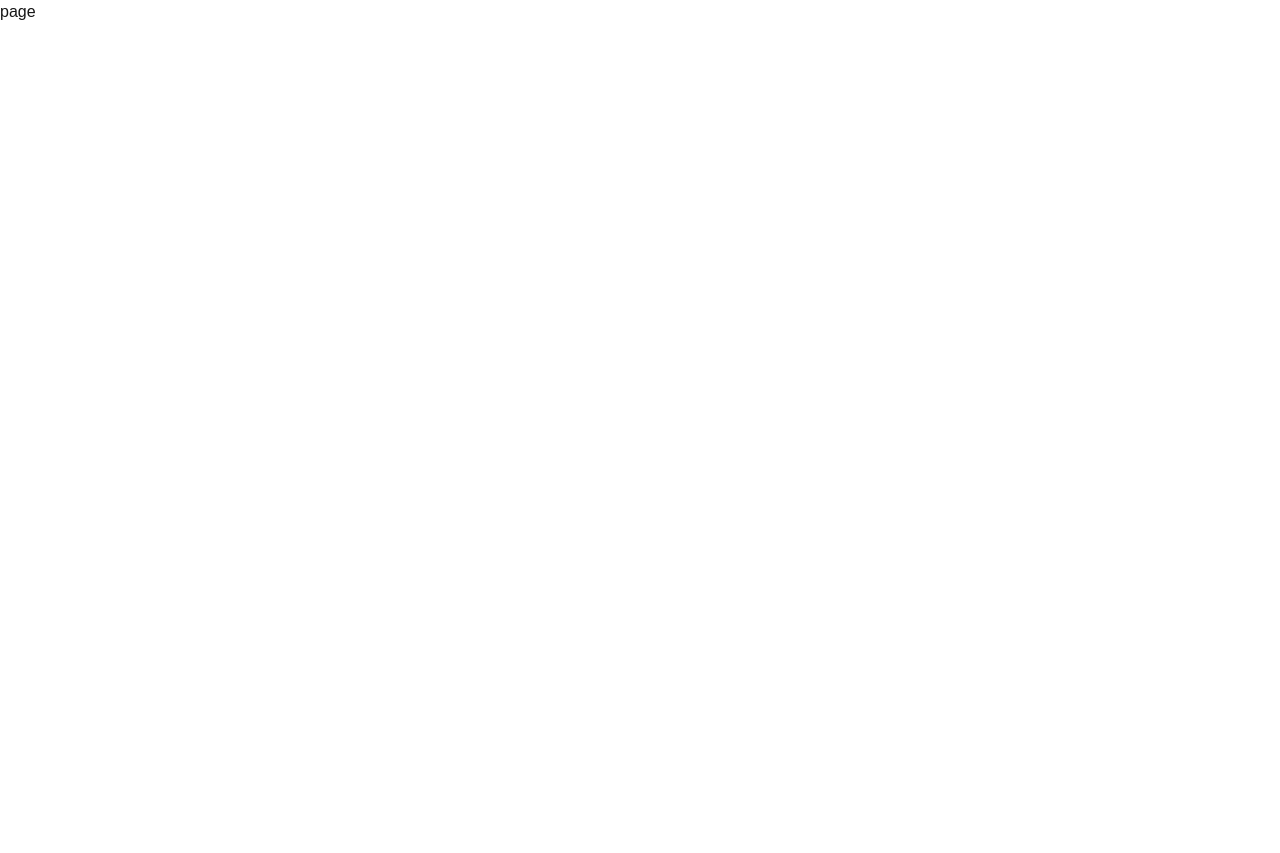
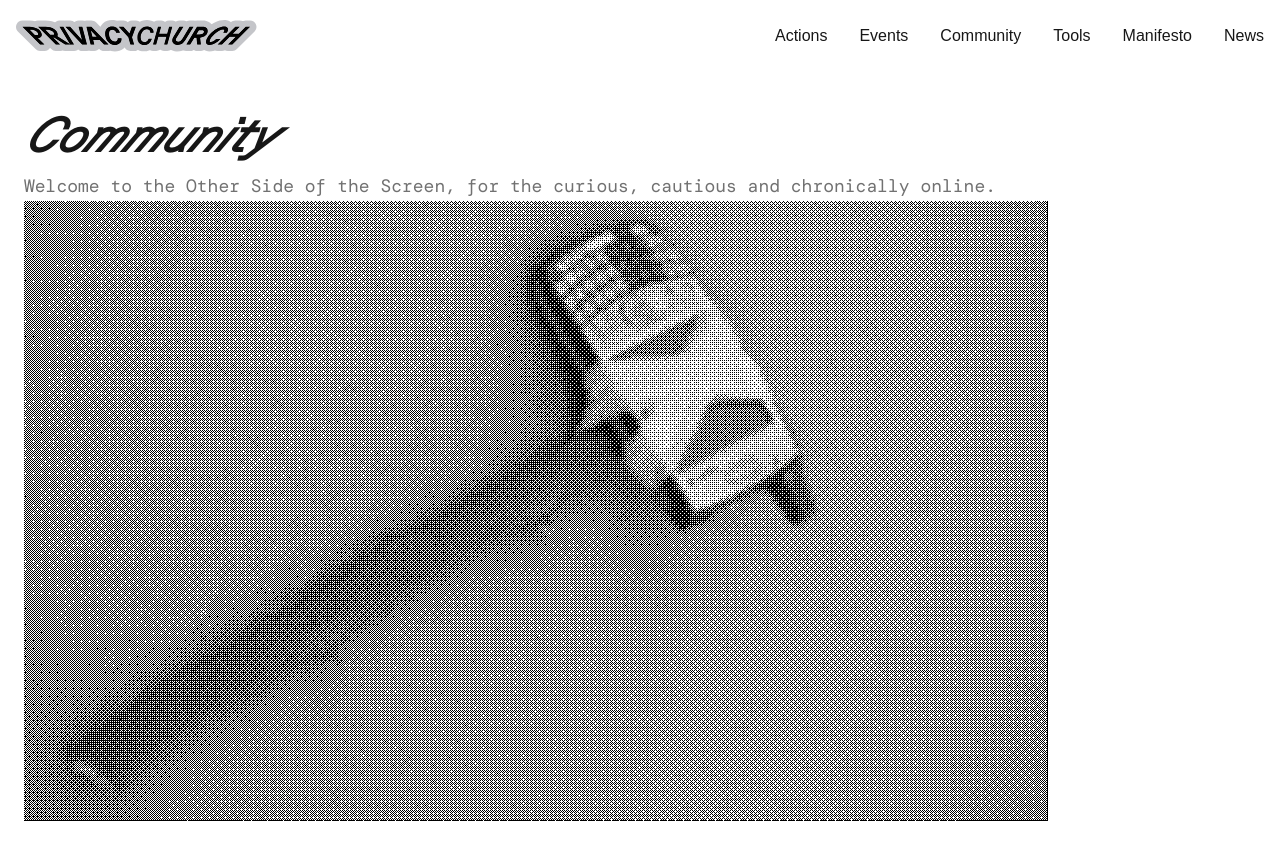
Before and after one commit to JordanGallant/privacy-church, a Next.js app: page /community in a window 1280 px wide. Before the commit the page ends 800 px from the top, so only its background shows below. Built offline with nearby package versions, Linux system fonts and the light colour scheme.

Commit message:
filler content

```diff
--- /dev/null
+++ b/app/_components/pick.tsx
@@ -0,0 +1,7 @@
+import React from 'react'
+
+export default function pick() {
+  return (
+    <div>pick</div>
+  )
+}
--- a/app/actions/page.tsx
+++ b/app/actions/page.tsx
@@ -1,7 +1,24 @@
-export default function ActionsPage() {
+import React from 'react'
+import Navbar from '../_components/nav'
+
+export default function ToolsPage() {
   return (
-    <div>
-      {/* Your actions page content */}
+    <>
+    <Navbar/>
+    <div className="px-6 my-8">
+    <h1 className="text-5xl italic font-bold mb-2 leading-tight font-[family-name:var(--font-gt-planar-head)]">
+        Actions
+    </h1>
+    <p
+          className="text-base md:text-lg leading-relaxed font-[family-name:var(--font-dm-mono)]"
+          style={{ color: "#717171" }}
+        >
+          Each setting you change, each tracker you block, each lie you tell an algorithm, it all adds up.
+        </p>
+
+        <img src = "/assets/tool.png"/>
+
     </div>
+    </>
   )
 }
--- a/app/community/page.tsx
+++ b/app/community/page.tsx
@@ -1,7 +1,23 @@
 import React from 'react'
+import Navbar from '../_components/nav'
 
-export default function CommunityPage() {
+export default function EventsPage() {
   return (
-    <div>page</div>
+    <>
+    <Navbar/>
+    <div className="px-6 my-8">
+    <h1 className="text-5xl italic font-bold mb-2 leading-tight font-[family-name:var(--font-gt-planar-head)]">
+        Community
+    </h1>
+    <p
+          className="text-base md:text-lg leading-relaxed font-[family-name:var(--font-dm-mono)]"
+          style={{ color: "#717171" }}
+        >
+        Welcome to the Other Side of the Screen, for the curious, cautious and chronically online.        </p>
+
+        <img src = "/assets/tool.png"/>
+
+    </div>
+    </>
   )
 }
--- a/app/events/page.tsx
+++ b/app/events/page.tsx
@@ -1,7 +1,23 @@
 import React from 'react'
+import Navbar from '../_components/nav'
 
 export default function EventsPage() {
   return (
-    <div>Events</div>
+    <>
+    <Navbar/>
+    <div className="px-6 my-8">
+    <h1 className="text-5xl italic font-bold mb-2 leading-tight font-[family-name:var(--font-gt-planar-head)]">
+        Events
+    </h1>
+    <p
+          className="text-base md:text-lg leading-relaxed font-[family-name:var(--font-dm-mono)]"
+          style={{ color: "#717171" }}
+        >
+        Go if you know everything. Go if you know nothing.        </p>
+
+        <img src = "/assets/tool.png"/>
+
+    </div>
+    </>
   )
 }
--- a/app/manifesto/page.tsx
+++ b/app/manifesto/page.tsx
@@ -7,7 +7,7 @@ export default function ManifestoPage() {
     <Navbar/>
     <div className="px-6 my-8">
     <h1 className="text-5xl italic font-bold mb-2 leading-tight font-[family-name:var(--font-gt-planar-head)]">
-        Tools
+        Manifesto
     </h1>
     <p
           className="text-base md:text-lg leading-relaxed font-[family-name:var(--font-dm-mono)]"
@@ -27,23 +27,24 @@ export default function ManifestoPage() {
         <img src = "/assets/tool.png"/>
 
         <h2 className="text-xl font-[family-name:var(--font-gt-planar-straight)] leading-tight">Why privacy matters?</h2>
+        <br/>
 
-        <p className="text-base  md:text-lg leading-relaxed font-[family-name:var(--font-dm-mono)]">Because freedom needs space. </p>
+        <p className="text-base font-bold  md:text-lg leading-relaxed font-[family-name:var(--font-dm-mono)]">Because freedom needs space. </p>
         <br></br>
-        <p className="text-base  md:text-lg leading-relaxed font-[family-name:var(--font-dm-mono)]">Without privacy, there’s no room to think, change your mind, or make mistakes. Constant visibility turns people into performances. Privacy gives you the right to be unfinished, to grow without an audience.</p>
+        <p className="text-base md:text-lg leading-relaxed font-[family-name:var(--font-dm-mono)]">Without privacy, there’s no room to think, change your mind, or make mistakes. Constant visibility turns people into performances. Privacy gives you the right to be unfinished, to grow without an audience.</p>
         <br/>
         <br/>
-        <p>Because power loves data.</p>
+        <p className="text-base font-bold md:text-lg leading-relaxed font-[family-name:var(--font-dm-mono)]">Because power loves data.</p>
         <br/>
         <p className="text-base  md:text-lg leading-relaxed font-[family-name:var(--font-dm-mono)]">Surveillance isn’t neutral, - it feeds whoever already has control. Governments, corporations, and algorithms use your information to predict, persuade, and profit. Privacy isn’t about hiding; it’s about limiting their power.</p>
         <br/>
         <br/>
-        <p >Because care starts with consent.</p>
+        <p className="text-base font-bold md:text-lg leading-relaxed font-[family-name:var(--font-dm-mono)]">Because care starts with consent.</p>
         <br/>
         <p className="text-base  md:text-lg leading-relaxed font-[family-name:var(--font-dm-mono)]">Privacy is the foundation of trust, between people, between communities, between you and the tools you use. Without consent, even connection becomes extraction. Protecting privacy means choosing relationships that respect boundaries, not break them.</p>
         <br/>
         <br/>
-        <p>Who it depends on?</p>
+        <p className="text-base font-bold md:text-lg leading-relaxed font-[family-name:var(--font-dm-mono)]">Who it depends on?</p>
         <br/>
         <p className="text-base  md:text-lg leading-relaxed font-[family-name:var(--font-dm-mono)]">You, mostly. Governments say they care, but they’re busy writing new ways to read your DMs. Tech companies pretend to, but their business model is literally “you”.
             So it's up to you.</p>
@@ -51,7 +52,7 @@ export default function ManifestoPage() {
           <p className="text-base  md:text-lg leading-relaxed font-[family-name:var(--font-dm-mono)]">You don’t need to be a coder or an activist to matter. You just need to start noticing what you give away, and start taking some of it back.</p>
         <br/>
         <br/>
-        <p>What to do?</p>
+        <p className="text-base font-bold md:text-lg leading-relaxed font-[family-name:var(--font-dm-mono)]">What to do?</p>
         <br/>
         <p className="text-base  md:text-lg leading-relaxed font-[family-name:var(--font-dm-mono)]" >Start where you are: question things, change defaults, confuse the algorithm. The goal isn’t to disappear, it’s to exist freely, unmeasured, unmonetized, slightly mythical.</p>
         <br/>
```
Also changed, not shown: app/api/actions/route.ts (added), app/api/events/actions.ts (added).
